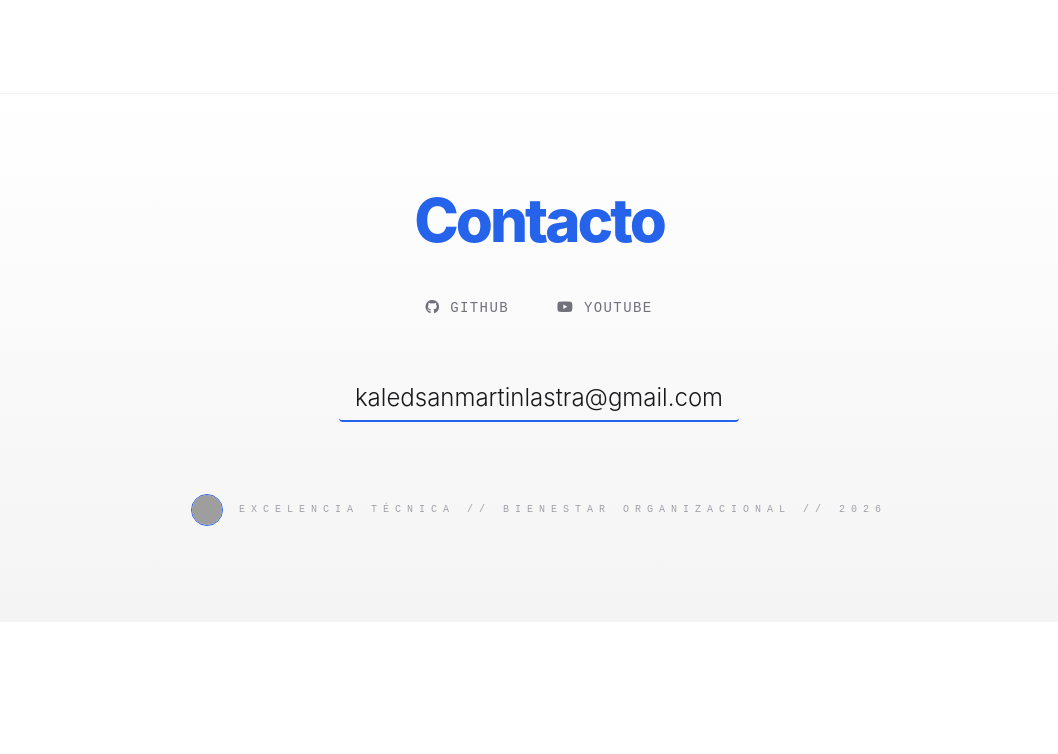
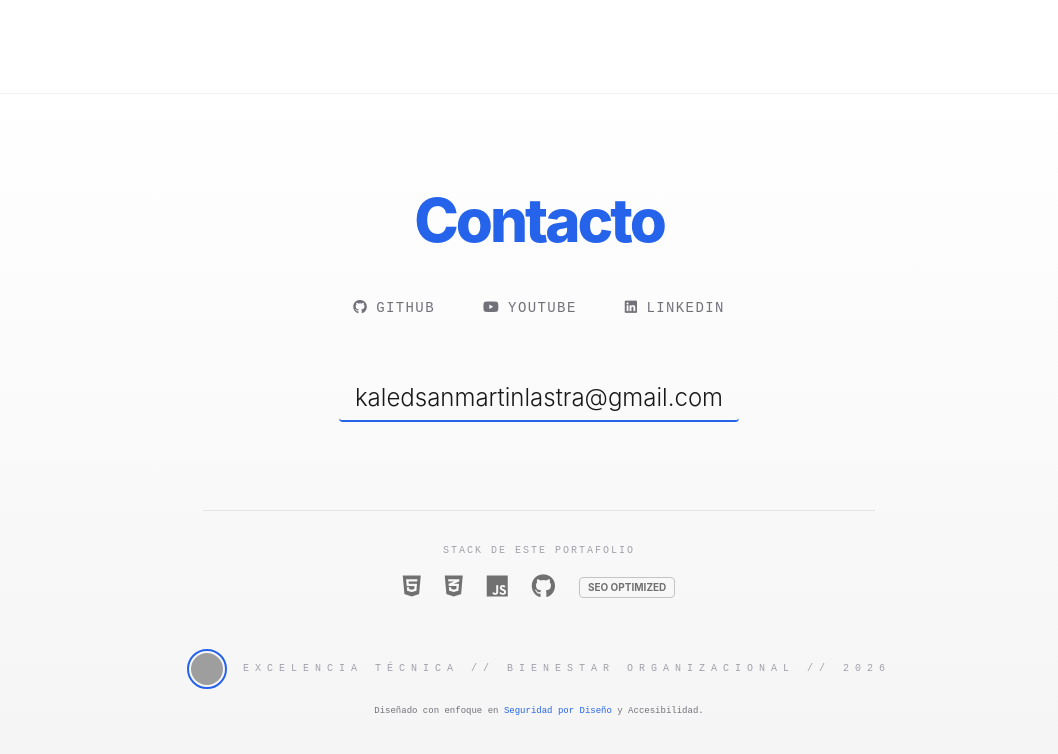
Before and after one commit to KaledSML/KaledSML.github.io, a plain HTML site: page index.html in a window 1280 px wide. Shown: the part 2566-3320 px from the top of the page, without its empty margins (101-1159 px from the left). Before the commit the page ends 3188 px from the top, so only its background shows below. Drawn offline with nearby package versions, Linux system fonts and the light colour scheme; grey boxes are pictures that could not be loaded.

Commit message:
Update index.html

```diff
--- a/index.html
+++ b/index.html
@@ -187,16 +187,36 @@
 
 
     <!-- FOOTER -->
-    <footer class="py-24 bg-gradient-to-t from-zinc-100 to-white dark:from-zinc-900 dark:to-zinc-950 border-t border-zinc-100 dark:border-zinc-900 text-center px-8 animate-fade-in">
+    <footer class="py-24 bg-gradient-to-t from-zinc-100 to-white dark:from-zinc-900 dark:to-zinc-950 border-t border-zinc-100 dark:border-zinc-900 text-center px-8">
         <h2 class="text-4xl md:text-6xl font-extrabold tracking-tighter mb-12 text-brand">Contacto</h2>
+
         <div class="flex justify-center space-x-12 mb-16">
-            <a href="https://github.com/KaledSML" target="_blank" class="text-zinc-500 hover:text-black dark:hover:text-white hover:scale-110 transition-all duration-300 text-sm mono uppercase tracking-widest"><i class="fab fa-github"></i> GitHub</a>
-            <a href="https://www.youtube.com/@KaledSML" target="_blank" class="text-zinc-500 hover:text-red-600 hover:scale-110 transition-all duration-300 text-sm mono uppercase tracking-widest"><i class="fab fa-youtube"></i> YouTube</a>
+            <a href="https://github.com/KaledSML" target="_blank" class="text-zinc-500 hover:text-black dark:hover:text-white hover:scale-110 transition-all duration-300 text-sm mono uppercase tracking-widest"><i class="fab fa-github mr-2"></i>GitHub</a>
+            <a href="https://www.youtube.com/@KaledSML" target="_blank" class="text-zinc-500 hover:text-red-600 hover:scale-110 transition-all duration-300 text-sm mono uppercase tracking-widest"><i class="fab fa-youtube mr-2"></i>YouTube</a>
+            <a href="https://linkedin.com/in/tu-usuario" target="_blank" class="text-zinc-500 hover:text-blue-700 hover:scale-110 transition-all duration-300 text-sm mono uppercase tracking-widest"><i class="fab fa-linkedin mr-2"></i>LinkedIn</a>
         </div>
-        <a href="mailto:kaledsanmartinlastra@gmail.com" class="text-xl md:text-2xl font-light border-b-2 border-brand pb-2 hover:bg-brand hover:text-white hover:shadow-lg hover:shadow-brand/50 transition-all duration-300 px-4 rounded">kaledsanmartinlastra@gmail.com</a>
-        <div class="mt-20 flex items-center justify-center space-x-4">
-            <img src="https://github.com/KaledSML.png" alt="Firma personal de Kaled San Martín Lastra - Gatito cyborg" class="w-8 h-8 rounded-full border border-brand">
-            <p class="mono text-[10px] text-zinc-400 tracking-[0.6em] uppercase">Excelencia Técnica // Bienestar Organizacional // 2026</p>
+
+        <a href="mailto:kaledsanmartinlastra@gmail.com" class="text-xl md:text-2xl font-light border-b-2 border-brand pb-2 hover:bg-brand hover:text-white hover:shadow-lg hover:shadow-brand/50 transition-all duration-300 px-4 rounded">
+            kaledsanmartinlastra@gmail.com
+        </a>
+
+        <div class="mt-24 pt-8 border-t border-zinc-200 dark:border-zinc-800 max-w-2xl mx-auto">
+            <p class="mono text-[10px] text-zinc-400 tracking-[0.2em] uppercase mb-4">Stack de este Portafolio</p>
+            <div class="flex justify-center items-center space-x-6 grayscale opacity-60 hover:grayscale-0 hover:opacity-100 transition-all duration-500">
+                <span title="HTML5"><i class="fab fa-html5 text-2xl"></i></span>
+                <span title="Tailwind CSS"><i class="fab fa-css3-alt text-2xl"></i></span>
+                <span title="JavaScript (Vanilla)"><i class="fab fa-js text-2xl"></i></span>
+                <span title="Git / GitHub Pages"><i class="fab fa-github text-2xl"></i></span>
+                <span class="text-[10px] font-bold border border-zinc-400 px-2 py-0.5 rounded">SEO OPTIMIZED</span>
+            </div>
+        </div>
+
+        <div class="mt-12 flex flex-col items-center justify-center space-y-4">
+            <div class="flex items-center space-x-4">
+                <img src="https://github.com/KaledSML.png" alt="Kaled SML" class="w-10 h-10 rounded-full border-2 border-brand p-0.5">
+                <p class="mono text-[10px] text-zinc-400 tracking-[0.6em] uppercase">Excelencia Técnica // Bienestar Organizacional // 2026</p>
+            </div>
+            <p class="text-[9px] text-zinc-500 mono">Diseñado con enfoque en <span class="text-brand">Seguridad por Diseño</span> y Accesibilidad.</p>
         </div>
     </footer>
 
```
